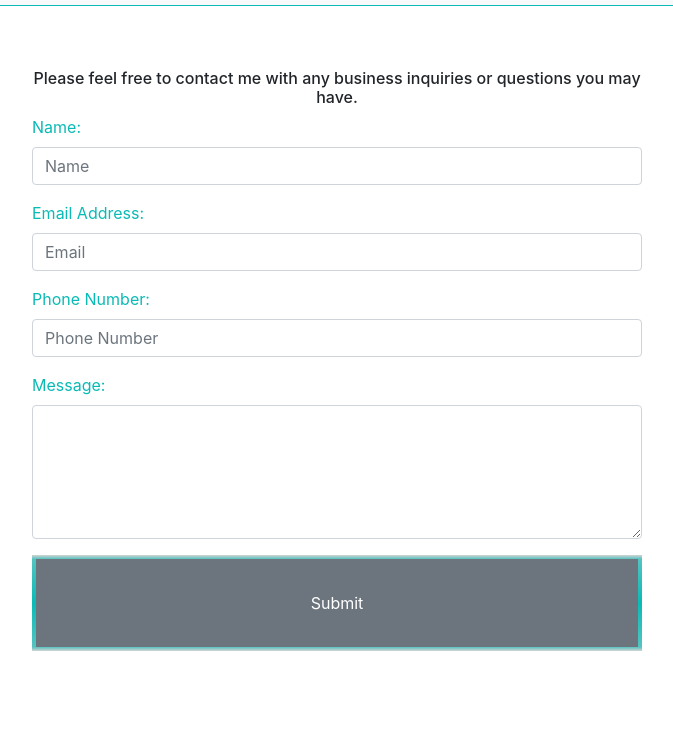
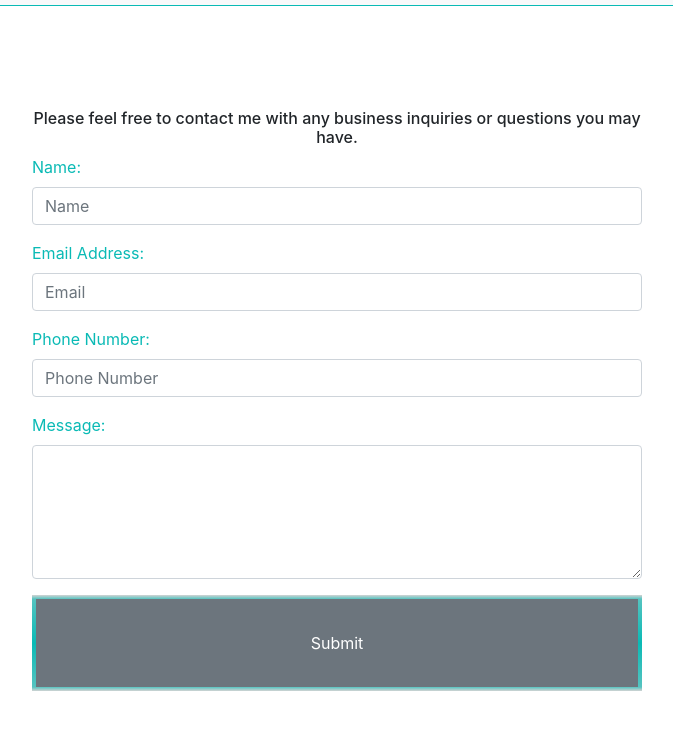
Before and after one commit to Tayhagans/candice, a plain HTML site: page contact.html in a window 1280 px wide. Shown: the part 51-800 px from the top of the page, without its empty margins (303-976 px from the left). Drawn offline with nearby package versions, Linux system fonts and the light colour scheme; a script that the page names is missing; a web font is replaced by a local one.

```diff
--- a/responsive.css
+++ b/responsive.css
@@ -320,8 +320,9 @@
 /**********CONTACT PAGE****************/
 
 .contact-head {
-    padding-top: 120px;
+    padding-top: 160px !important;
     font-size: medium;
+
 }
 
 
```
Also changed, not shown: index1.html (+1 -1 lines), resume.html (+3 -3 lines).
